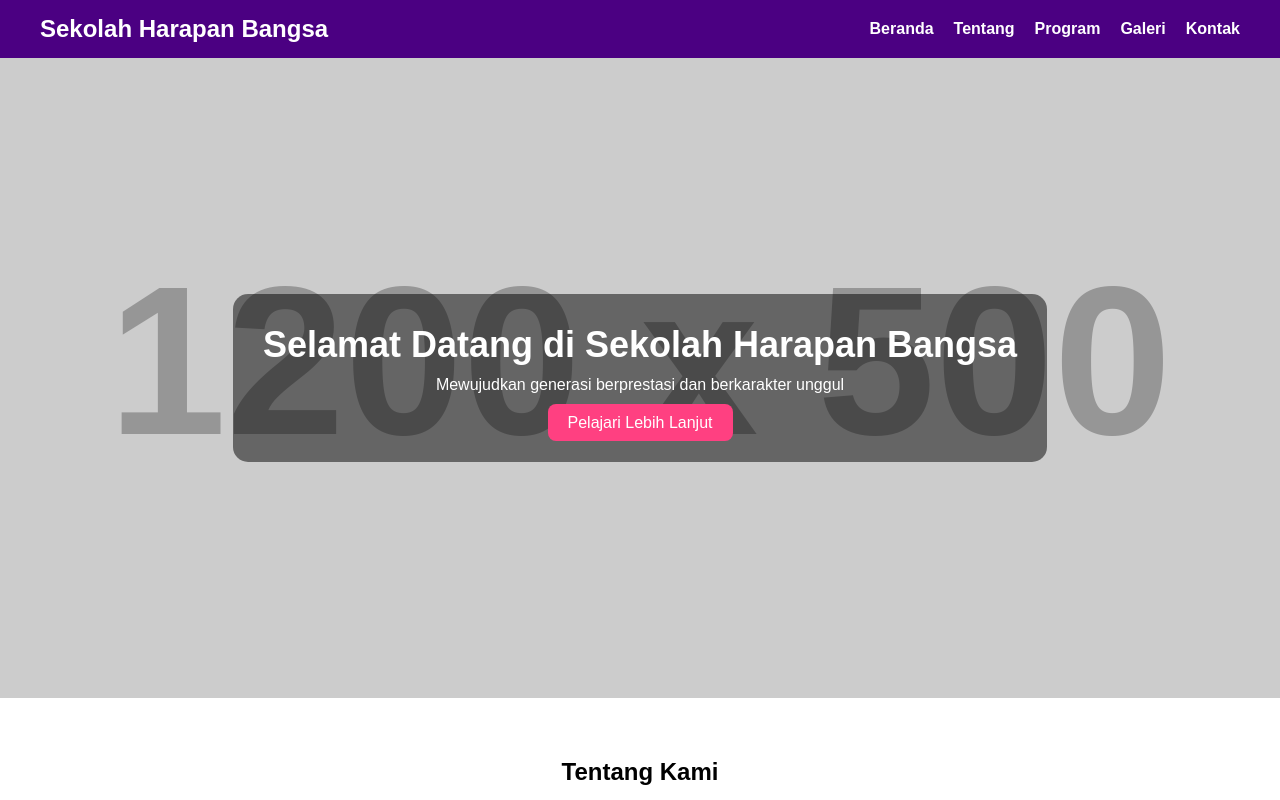
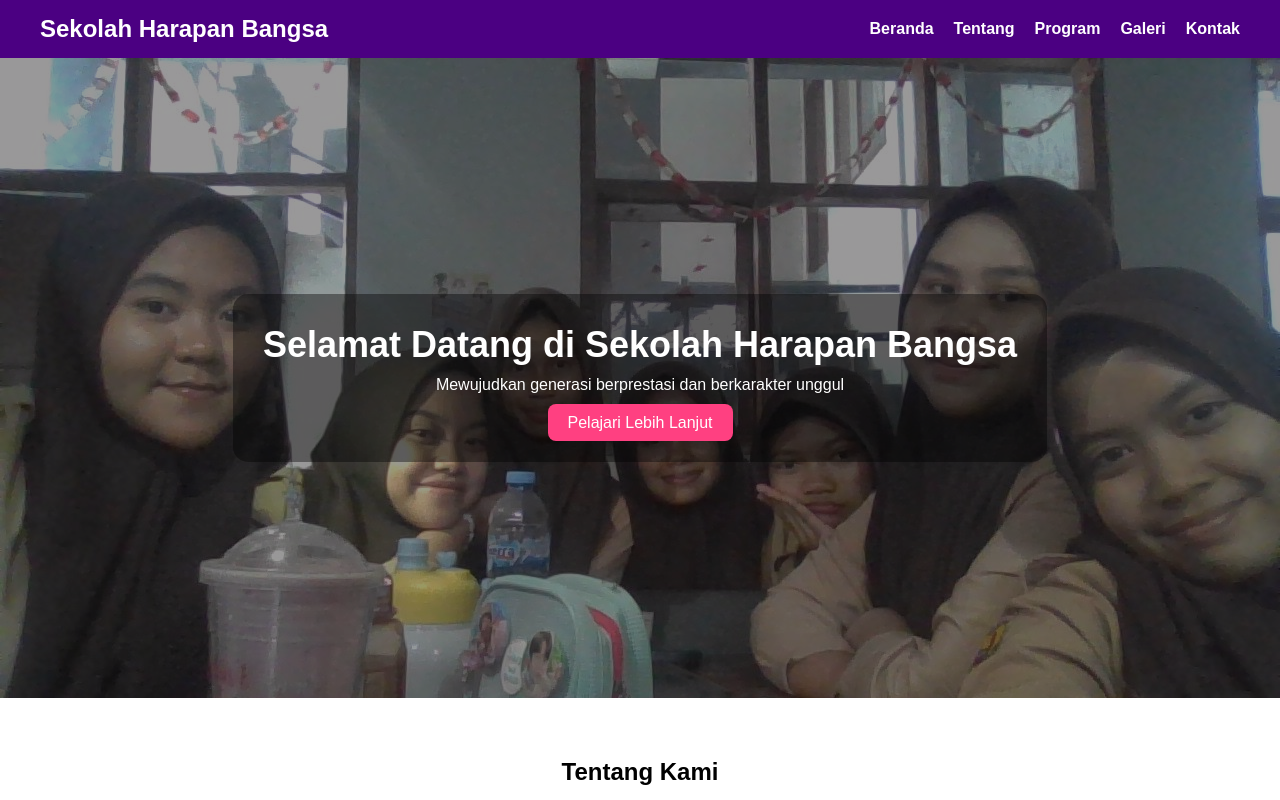
Before and after one commit to zahrawidyaningsih36-star/Tugas2_Aliya_Riva_Salma_Alliva_Nabila_Indah_Dena_XII5, a plain HTML site: page index.html in a window 1280 px wide. Shown: the top 800 px of the page. Drawn offline with Linux system fonts and the light colour scheme; placeholder pictures from the web are drawn by us.

Commit message:
version 2 : menambahkan gambar kedalam code

```diff
--- a/index.html
+++ b/index.html
@@ -21,8 +21,9 @@
         </nav>
     </header>
 
-    <!-- Hero Section -->
+    <!-- Hero Section (Selamat Datang) -->
     <section id="home" class="hero">
+        <img src="IMG_20251112_111819.jpg" alt="Foto Sekolah Harapan Bangsa" class="hero-img">
         <div class="hero-text">
             <h2>Selamat Datang di Sekolah Harapan Bangsa</h2>
             <p>Mewujudkan generasi berprestasi dan berkarakter unggul</p>
--- a/style.css
+++ b/style.css
@@ -1,4 +1,4 @@
-/* Reset */
+/* Reset dasar */
 * {
     margin: 0;
     padding: 0;
@@ -6,7 +6,7 @@
     font-family: 'Poppins', sans-serif;
 }
 
-/* Header */
+/* Header / Navigasi */
 header {
     background-color: #4b0082;
     color: white;
@@ -38,17 +38,29 @@ nav a:hover {
 
 /* Hero Section */
 .hero {
-    background: url('https://via.placeholder.com/1200x500') center/cover no-repeat;
+    position: relative;
     height: 80vh;
     display: flex;
     align-items: center;
     justify-content: center;
-    color: white;
     text-align: center;
+    overflow: hidden;
+}
+
+.hero-img {
+    position: absolute;
+    width: 100%;
+    height: 100%;
+    object-fit: cover;
+    filter: brightness(60%);
+    z-index: 0;
 }
 
 .hero-text {
-    background-color: rgba(0, 0, 0, 0.5);
+    position: relative;
+    z-index: 1;
+    color: white;
+    background-color: rgba(0, 0, 0, 0.4);
     padding: 30px;
     border-radius: 15px;
 }
@@ -68,13 +80,14 @@ nav a:hover {
     padding: 10px 20px;
     border-radius: 8px;
     text-decoration: none;
+    transition: background-color 0.3s;
 }
 
 .btn:hover {
     background-color: #e91e63;
 }
 
-/* Tentang */
+/* Tentang, Program, Galeri, Kontak */
 .about, .program, .galeri, .kontak {
     padding: 60px 80px;
     text-align: center;
```
Also changed, not shown: IMG_20251112_111819.jpg (added).
